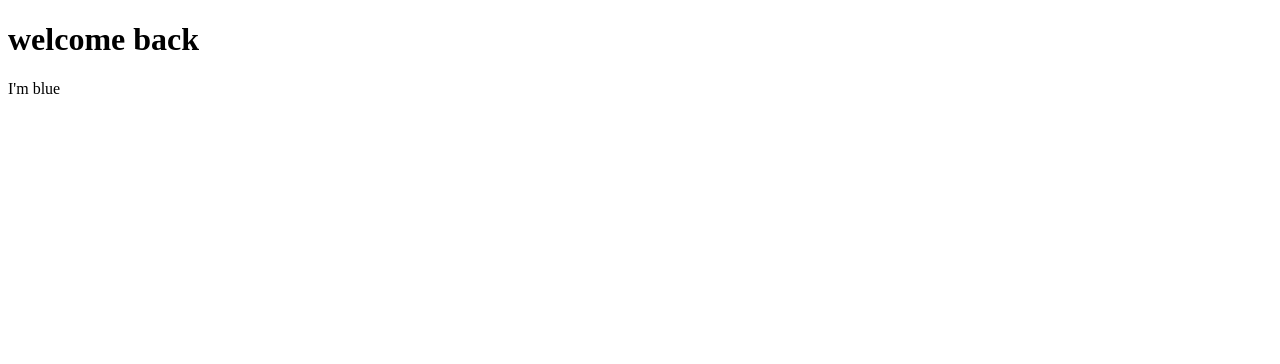
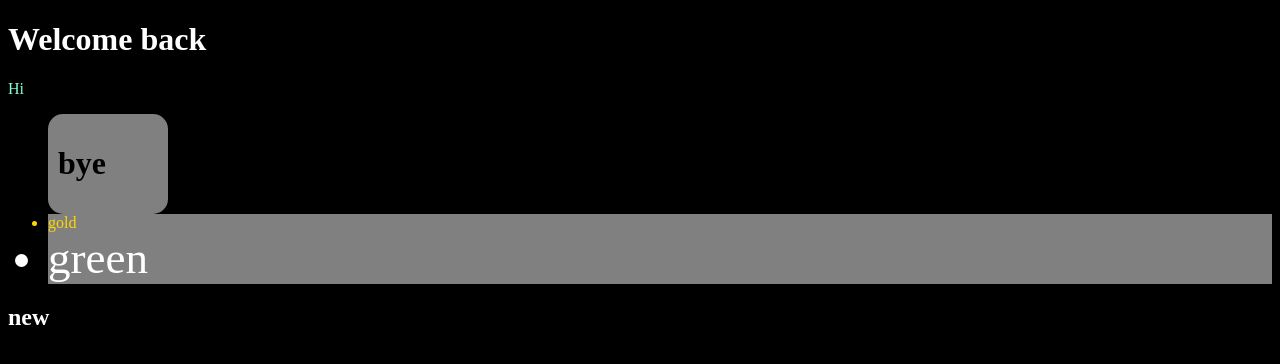
Before and after one commit to Avni15Sharma/js, a plain HTML site: page 06_dom/one.html in a window 1280 px wide. Drawn offline with Linux system fonts and the light colour scheme.

Commit message:
one.html modified

```diff
--- a/06_dom/one.html
+++ b/06_dom/one.html
@@ -4,13 +4,84 @@
     <meta charset="UTF-8">
     <meta name="viewport" content="width=device-width, initial-scale=1.0">
     <title>Document</title>
+    <style>
+        .bg-black{
+            background-color: black;
+            color: white;
+        }
+    </style>
 </head>
-<body>
-    <div>
-        <h1>
-            welcome back
-        </h1>
-        <p class="bg-blue">I'm blue</p>
+<body class="bg-black">
+    <h1 id="firstheading">Welcome back</h1>
+    <div class="div">
+        Hi
     </div>
+    <ul id="list">
+        <li class="item" id="one">grey </li>
+        <li class="item" id="two">golden</li>
+        <li class="item" id="three">green <p style="display: none">hidden</p></li>
+    </ul>
+    <h2 id="h2">new</h2>
 </body>
+<script>
+    // use this on one.getHTML
+const greyitem=document.getElementById("one")
+greyitem.style.padding="10px"
+greyitem.style.backgroundColor="lime"
+greyitem.style.color="black"
+greyitem.style.width="100px"
+greyitem.style.borderRadius="15px"
+
+const goldenitem=document.getElementById("two")
+goldenitem.style.color="golden"
+goldenitem.style.color="green"
+goldenitem.style.color="gold"
+goldenitem.innerText="gold"
+
+//innertext is the text of the element which is displayed
+//textcontent is the entire text in element whether it is hidden or not by our css
+
+const greenitem=document.getElementById("three")
+greenitem.style.fontSize="45px"
+
+const div=document.getElementsByClassName("div")
+//html collection is not array
+const toArr=Array.from(div)
+toArr
+const divElement=toArr[0]
+divElement.style.color="aquamarine"
+
+document.querySelector(".bg-black") //gives first match
+const firstItem=document.querySelector(".item")
+firstItem.innerHTML="<h1>bye</h1>"
+//innerHTML allows html tags
+
+const items=document.querySelectorAll(".item")
+items
+items[0].style.backgroundColor="lavender"
+items.forEach((elm)=>elm.style.backgroundColor="grey")
+
+//nodelist which is diff from array ,allows forEach loop
+secondItem=document.querySelectorAll(".item")[2]
+// secondItem.innerHTML
+// secondItem.textContent
+// secondItem.innerText
+
+secondItem.id
+secondItem.class
+secondItem.className
+secondItem.getAttribute("id")
+secondItem.getAttribute("class")
+
+const h2=document.getElementById("h2")
+h2
+h2.getAttribute("id")
+h2.setAttribute("class","new")
+h2.setAttribute("class","new2") //overrides the previous class value
+h2.setAttribute("class","new new2") //now both classes are set
+h2
+
+document.querySelector("li")
+
+</script>
 </html>
```
